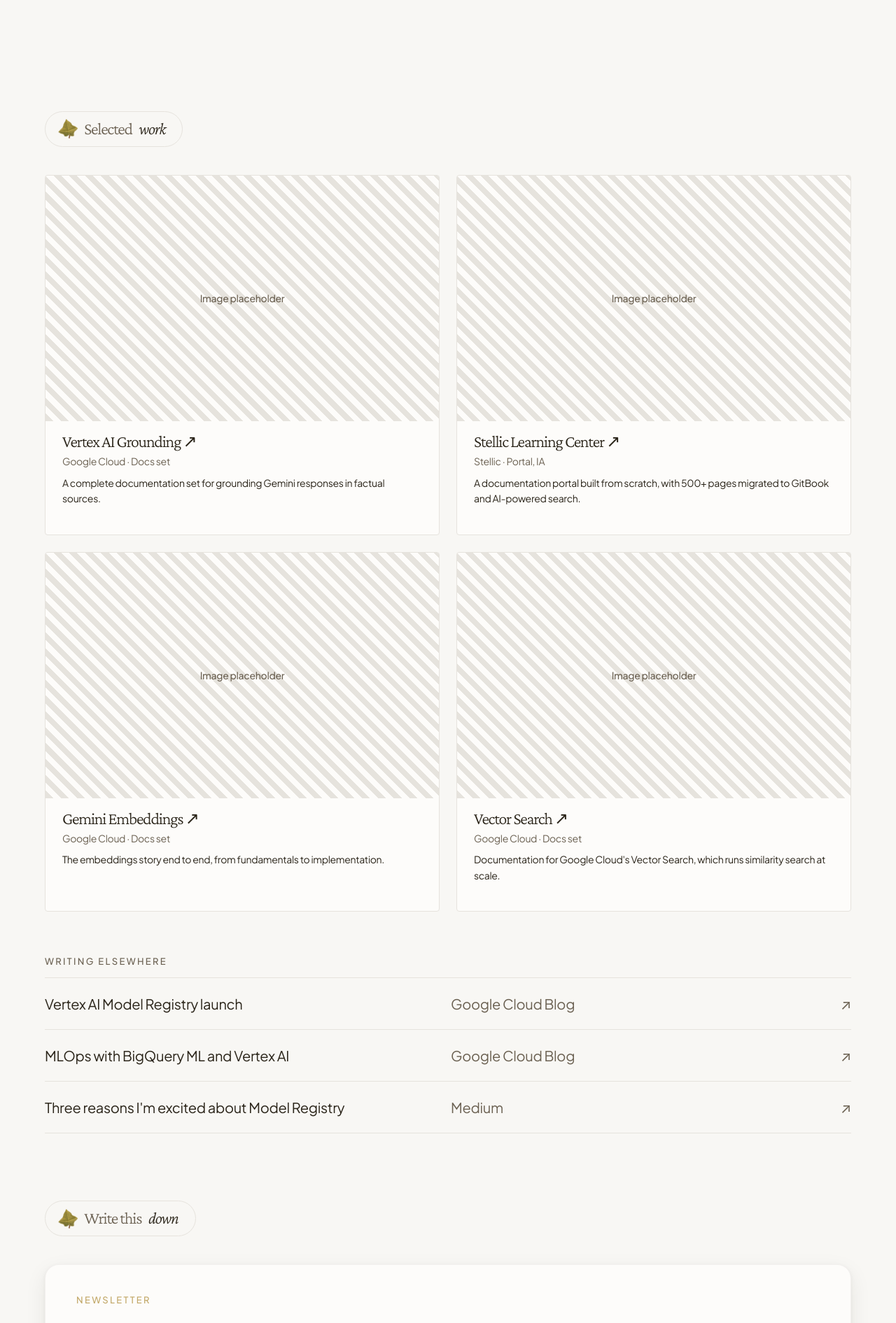
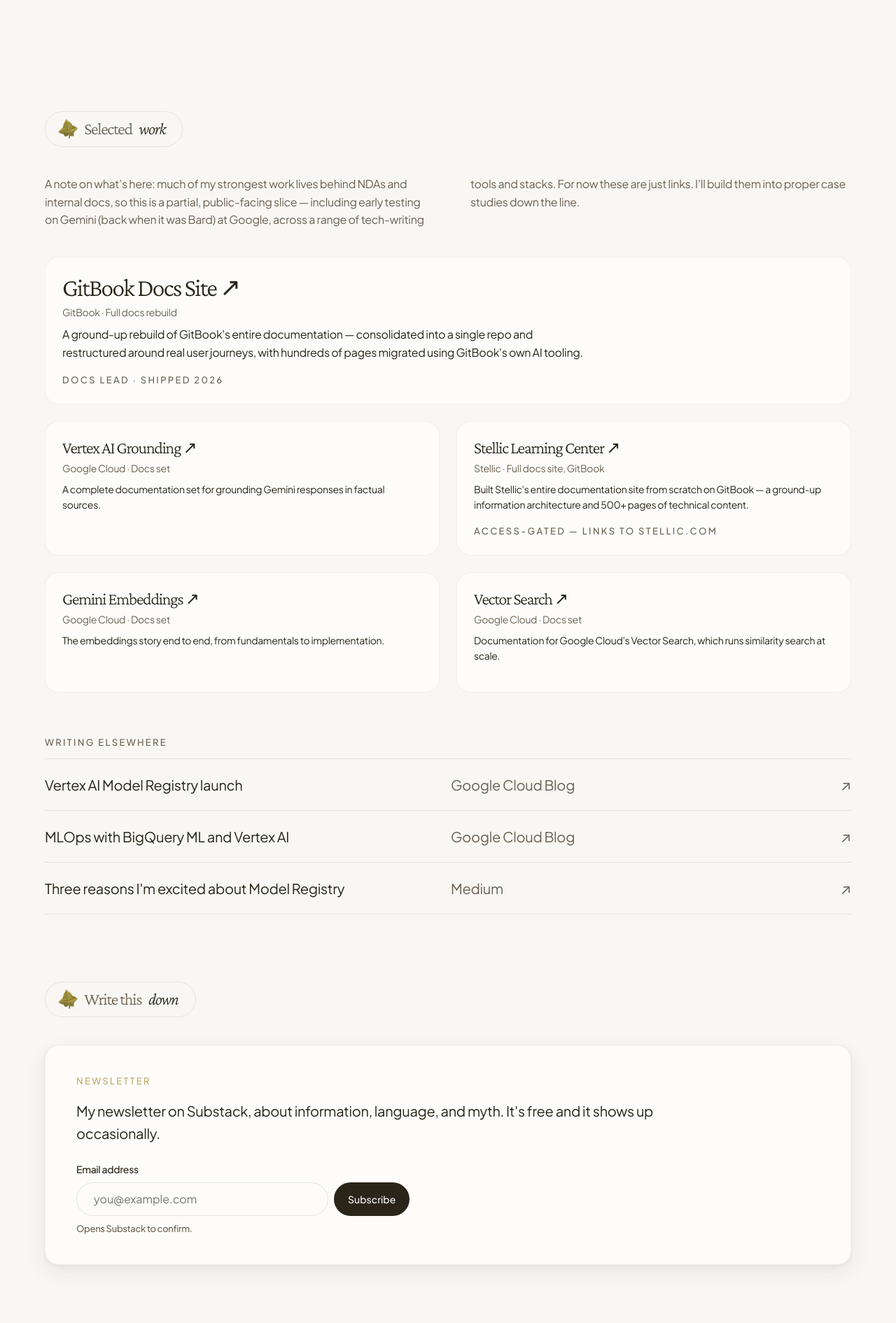
Before and after one commit to scrivera-dugan/site, a Jekyll site: the page built from index.md, in a window 1280 px wide. Shown: the part 341-2232 px from the top of the page at 70% size. Built offline with Jekyll 4.4.1, drawn with Linux system fonts in a browser that asks for light colours.

Commit message:
Restructure Selected work: featured card, no images, plainer cards
Content
- Add the GitBook docs rebuild as a full-width featured card above a
  two-up grid of the remaining four.
- Stellic now points at the public site with an access-gated note, since
  the docs themselves sit behind auth.
- Add an overview paragraph above the cards explaining that this is a
  public-facing slice of the work.

Cards
- Drop the image placeholders entirely. No index numbers, no resting
  shadow, no hover lift: a soft corner, a hairline border, and a border
  that darkens on hover.
- Cards move into the same panel language as .boxed, matching its radius
  and border tint. At 4px they sat in a different system from the 999px
  pills and the 20px panel.
- Metadata drops below the copy it annotates. .work-card p came after the
  label rule and won, so the meta and gated lines were set as large as
  the descriptions they sit under.
- The whole card is the target via a stretched pseudo-element, so there
  is still one link per card for keyboard and screen reader users.

Measure
- The overview holds 68ch as one column and only splits in two above
  78rem, where each column still carries about 46 characters. Plus
  Jakarta Sans measures 0.71em per ch, so a full-width line here runs
  past 100 characters and a premature split runs under 40.

Form controls
- The subscribe input and button take the pill shape rather than 4px,
  since they sit inside the 20px panel next to the section pills.

Co-Authored-By: Claude Opus 5 <noreply@anthropic.com>

```diff
--- a/_data/work.yml
+++ b/_data/work.yml
@@ -3,6 +3,16 @@
 # role and outcome are optional. They only show up once you fill them in,
 # and a concrete outcome ("cut support tickets by X%") is the most
 # persuasive line on the whole site.
+
+featured:
+  title: GitBook Docs Site
+  org: GitBook
+  kind: Full docs rebuild
+  url: https://gitbook.com/docs
+  summary: >-
+    A ground-up rebuild of GitBook's entire documentation — consolidated into a single repo and
+    restructured around real user journeys, with hundreds of pages migrated using GitBook's own AI tooling.
+  meta: Docs Lead · shipped 2026
 
 docs:
   - title: Vertex AI Grounding
@@ -10,35 +20,28 @@ docs:
     kind: Docs set
     url: https://cloud.google.com/vertex-ai/generative-ai/docs/grounding/overview
     summary: A complete documentation set for grounding Gemini responses in factual sources.
-    featured: true
-    # role:
-    # outcome:
 
   - title: Stellic Learning Center
     org: Stellic
-    kind: Portal, IA
-    url: https://learn.stellic.com/
-    summary: A documentation portal built from scratch, with 500+ pages migrated to GitBook and AI-powered search.
-    featured: true
-    # role:
-    # outcome:
+    kind: Full docs site, GitBook
+    url: https://www.stellic.com/
+    # The docs themselves sit behind auth, so this points at the public site.
+    gated: true
+    summary: >-
+      Built Stellic's entire documentation site from scratch on GitBook — a ground-up information
+      architecture and 500+ pages of technical content.
 
   - title: Gemini Embeddings
     org: Google Cloud
     kind: Docs set
     url: https://cloud.google.com/vertex-ai/generative-ai/docs/embeddings/get-text-embeddings
     summary: The embeddings story end to end, from fundamentals to implementation.
-    featured: true
-    # role:
-    # outcome:
 
   - title: Vector Search
     org: Google Cloud
     kind: Docs set
     url: https://cloud.google.com/vertex-ai/docs/vector-search/overview
     summary: Documentation for Google Cloud's Vector Search, which runs similarity search at scale.
-    # role:
-    # outcome:
 
 writing:
   - title: Vertex AI Model Registry launch
--- a/index.md
+++ b/index.md
@@ -8,14 +8,28 @@ title: Home
 
 <section class="block" id="work" aria-labelledby="work-h">
 {% include section-head.html id="work-h" label="Selected" title="work" %}
+
+<p class="section-intro">A note on what&rsquo;s here: much of my strongest work lives behind NDAs and internal docs, so this is a partial, public-facing slice &mdash; including early testing on Gemini (back when it was Bard) at Google, across a range of tech-writing tools and stacks. For now these are just links. I&rsquo;ll build them into proper case studies down the line.</p>
+
+{% if work.featured %}
+<article class="work-card work-card--lead">
+    <div class="body">
+        <h3><a href="{{ work.featured.url }}" rel="noopener">{{ work.featured.title }}<span class="ext" aria-hidden="true"> &#8599;</span></a></h3>
+        <p class="org">{{ work.featured.org }} &middot; {{ work.featured.kind }}</p>
+        <p>{{ work.featured.summary }}</p>
+        {% if work.featured.meta %}<p class="card-meta">{{ work.featured.meta }}</p>{% endif %}
+    </div>
+</article>
+{% endif %}
+
 <div class="work-grid">
 {% for item in work.docs %}
 <article class="work-card">
-    <div class="img-placeholder">Image placeholder</div>
     <div class="body">
-        <h3><a href="{{ item.url }}" rel="noopener">{{ item.title }}<span class="ext" aria-hidden="true"> ↗</span></a></h3>
-        <p class="org">{{ item.org }} · {{ item.kind }}</p>
+        <h3><a href="{{ item.url }}" rel="noopener">{{ item.title }}<span class="ext" aria-hidden="true"> &#8599;</span></a></h3>
+        <p class="org">{{ item.org }} &middot; {{ item.kind }}</p>
         <p>{{ item.summary }}</p>
+        {% if item.gated %}<p class="card-gated">Access-gated &mdash; links to stellic.com</p>{% endif %}
     </div>
 </article>
 {% endfor %}
@@ -27,7 +41,7 @@ title: Home
     <li><a class="index-row" href="{{ item.url }}" rel="noopener">
         <span class="what">{{ item.title }}</span>
         <span class="where">{{ item.where }}</span>
-        <span class="when">↗</span>
+        <span class="when">&#8599;</span>
     </a></li>
 {% endfor %}
 </ul>
--- a/styles.css
+++ b/styles.css
@@ -375,7 +375,7 @@ pre code {
     padding: 0.35rem;
     list-style: none;
     border: 1px solid var(--color-border);
-    border-radius: var(--radius);
+    border-radius: 14px;
     background: var(--color-bg-alt);
     box-shadow: 0 8px 24px rgba(0, 0, 0, 0.09);
 }
@@ -675,9 +675,13 @@ pre code {
 }
 
 @media (max-width: 40rem) {
+    .boxed,
+    .work-card {
+        border-radius: 14px;
+    }
+
     .boxed {
         padding: 1.75rem 1.5rem;
-        border-radius: 14px;
     }
 }
 
@@ -727,33 +731,91 @@ pre code {
 }
 
 /* Work: cards with an image slot, or a placeholder until a real image is added */
+/* The overview spans the full width of the cards, set in two columns so
+   it stays inside a readable measure instead of running 110 characters.
+   Scoped through .block to outrank the .block > p measure rule. */
+.block > .section-intro {
+    max-width: 68ch;
+    margin-bottom: var(--space-lg);
+    color: var(--color-text-secondary);
+}
+
+/* Only wide enough to split once each column still holds ~46 characters.
+   Below this the two columns get narrower than they are readable. */
+@media (min-width: 78rem) {
+    .block > .section-intro {
+        max-width: none;
+        columns: 2;
+        column-gap: var(--space-xl);
+    }
+}
+
 .work-grid {
     display: grid;
     grid-template-columns: 1fr 1fr;
     gap: var(--space-md);
 }
 
+/* Same panel language as .boxed: soft corners, a hairline tinted with the
+   ink rather than a hard border, and a warm shadow. At 4px against the
+   999px pills and the 20px panel, these read as a different system. */
 .work-card {
-    border: 1px solid var(--color-border);
-    border-radius: var(--radius);
-    overflow: hidden;
+    position: relative;
+    border: 1px solid rgba(var(--shadow-tint), 0.05);
+    border-radius: var(--radius-box);
     background: var(--color-bg-alt);
-}
-
-.work-card .img-placeholder {
-    aspect-ratio: 16 / 10;
-    display: flex;
-    align-items: center;
-    justify-content: center;
-    background: repeating-linear-gradient(45deg, var(--color-border), var(--color-border) 8px, transparent 8px, transparent 16px);
-    color: var(--color-text-secondary);
+    transition: border-color 0.2s ease;
+}
+
+/* The whole card is the target; the title stays the single link. */
+.work-card h3 a::after {
+    content: "";
+    position: absolute;
+    inset: 0;
+    border-radius: inherit;
+}
+
+.work-card:hover {
+    border-color: rgba(var(--shadow-tint), 0.16);
+}
+
+.work-card:focus-within {
+    border-color: var(--accent);
+}
+
+.work-card p.card-meta,
+.work-card p.card-gated {
+    margin: var(--space-sm) 0 0;
     font-family: var(--font-ui);
     font-weight: 500;
-    font-size: var(--step-small);
+    font-size: var(--step-label);
+    letter-spacing: 0.18em;
+    text-transform: uppercase;
+    color: var(--color-text-secondary);
+}
+
+/* Featured lead card: full width, with room to breathe. */
+.work-card--lead {
+    margin-bottom: var(--space-md);
+}
+
+.work-card--lead .body {
+    padding: var(--space-lg);
+}
+
+/* Scoped through .body so this outranks the .work-card h3 rule that
+   follows it in the file. */
+.work-card--lead .body h3 {
+    font-size: var(--step-h2);
+}
+
+.work-card--lead .body > p:not([class]) {
+    max-width: 65ch;
+    font-size: var(--step-body);
 }
 
 .work-card .body {
-    padding: var(--space-sm) var(--space-md) var(--space-md);
+    padding: var(--space-md);
 }
 
 .work-card h3 {
@@ -849,9 +911,9 @@ pre code {
     flex: 1 1 16rem;
     max-width: 22.5rem;
     height: 3rem;
-    padding: 0 var(--space-sm);
-    border: 1px solid var(--color-text-secondary);
-    border-radius: var(--radius);
+    padding: 0 var(--space-md);
+    border: 1px solid var(--color-border);
+    border-radius: 999px;
     background: var(--color-bg-alt);
     color: var(--color-text);
     font: inherit;
@@ -889,7 +951,7 @@ pre code {
     display: inline-block;
     margin-top: var(--space-md);
     padding: 0.75rem 1.25rem;
-    border-radius: var(--radius);
+    border-radius: 999px;
     background: var(--color-accent);
     color: var(--color-on-accent);
     font-family: var(--font-ui);
```
